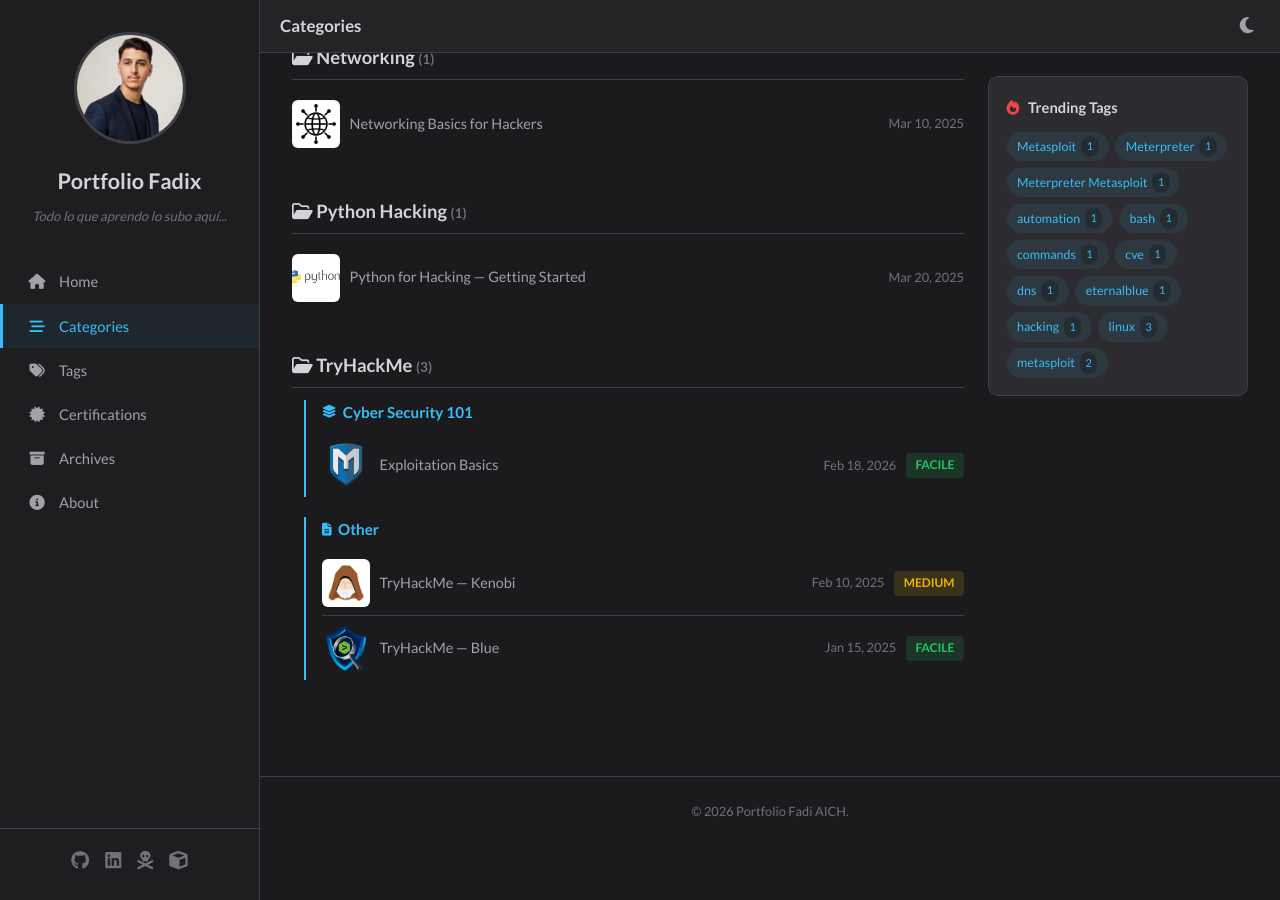
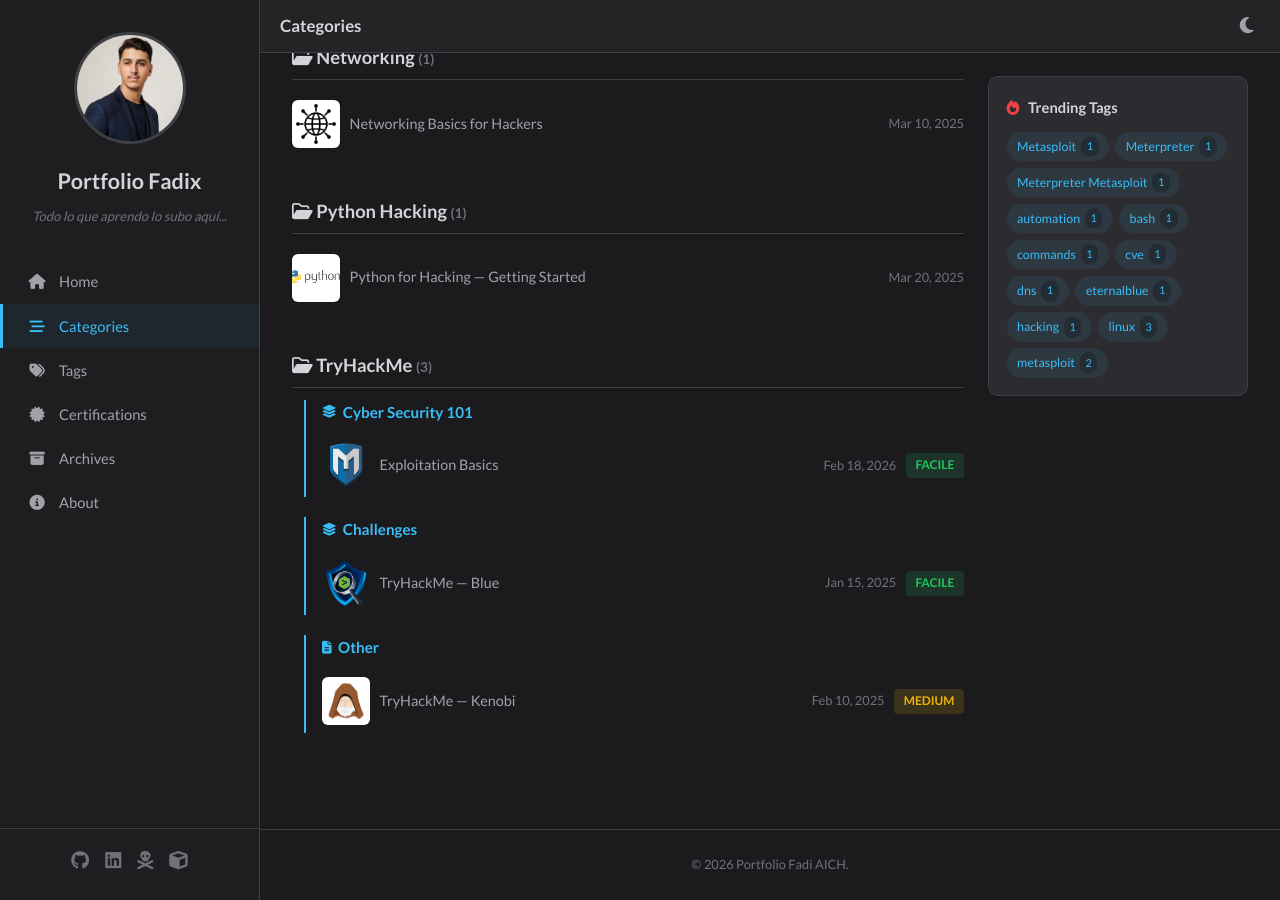
Before and after one commit to Fadi-AICH/Fadi-AICH.github.io, a Jekyll site: the page built from categories.html, in a window 1280 px wide and 900 px high, scrolled down 724 px. Built offline with Jekyll 4.4.1, drawn with Linux system fonts in a browser that asks for light colours.

Commit message:
Update Note “2025-01-15-thm-blue”

````diff
--- a/_posts/2025-01-15-thm-blue.md
+++ b/_posts/2025-01-15-thm-blue.md
@@ -4,6 +4,7 @@
 image: /assets/img/674d9727a22822c1eb46cb31-1760348096268.png
 categories:
   - TryHackMe
+subcategory: Challenges
 difficulty: Facile
 tags:
   - windows
@@ -12,7 +13,6 @@
   - metasploit
 toc: true
 ---
-
 ## Overview
 
 Blue is an introductory TryHackMe machine that covers the infamous EternalBlue (MS17-010) vulnerability in Windows SMB.
@@ -26,9 +26,10 @@
 ```
 
 Key findings:
-- Port 135 — MSRPC
-- Port 139 — NetBIOS
-- Port 445 — SMB (vulnerable)
+
+* Port 135 — MSRPC
+* Port 139 — NetBIOS
+* Port 445 — SMB (vulnerable)
 
 ## Exploitation
 
@@ -47,13 +48,13 @@
 
 ## Flags
 
-| Flag | Location |
-|------|----------|
-| User | `C:\Users\jon\Desktop\flag.txt` |
+| Flag | Location                              |
+| ---- | ------------------------------------- |
+| User | `C:\Users\jon\Desktop\flag.txt`       |
 | Root | `C:\Windows\System32\config\flag.txt` |
 
 ## Lessons Learned
 
-- Always patch SMB vulnerabilities
-- EternalBlue remains one of the most critical Windows exploits in history
-- Metasploit simplifies exploitation but understanding the underlying vulnerability is key
+* Always patch SMB vulnerabilities
+* EternalBlue remains one of the most critical Windows exploits in history
+* Metasploit simplifies exploitation but understanding the underlying vulnerability is key
````
